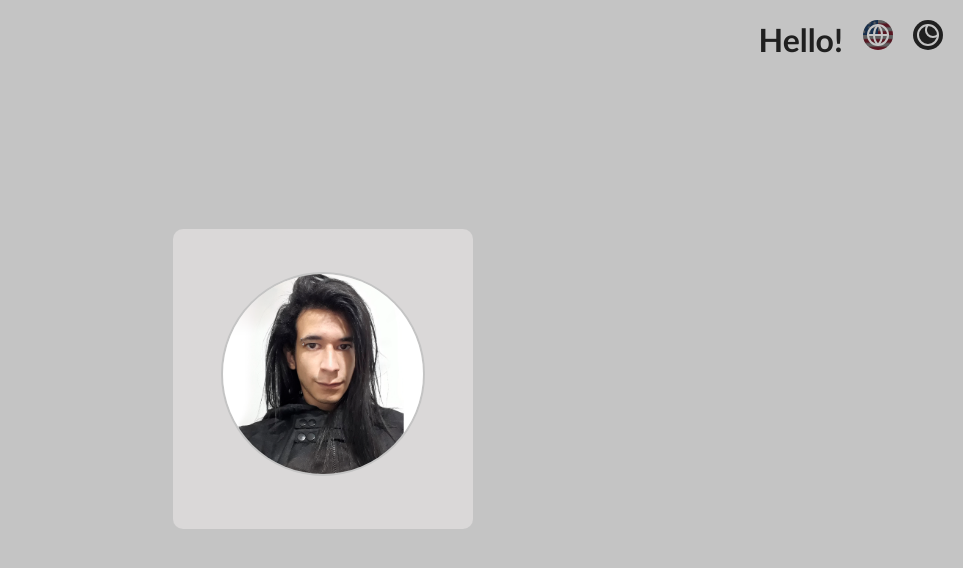
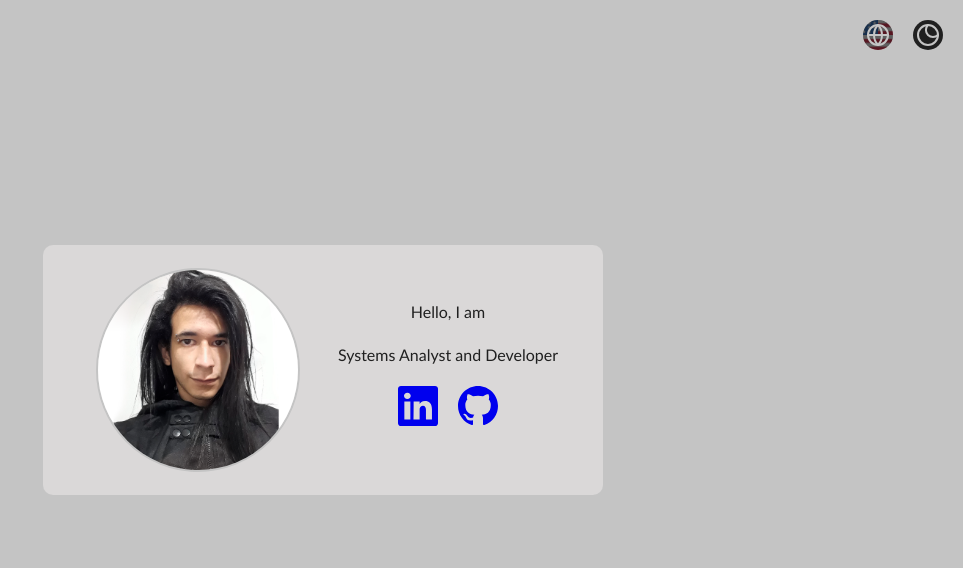
Before and after one commit to matheu5leone/portfolio, a Next.js app: page /portfolio/ in a window 1280 px wide. Shown: the top 568 px of the page, without its empty margins (317-1280 px from the left). Built offline with nearby package versions, Linux system fonts and the light colour scheme.

Commit message:
update about and languages

```diff
--- a/src/components/about/About.tsx
+++ b/src/components/about/About.tsx
@@ -1,8 +1,12 @@
 import style from "@/components/about/about.module.css";
 import Image from "next/image";
+import LanguageTokens from "../intl/Languages";
 
-export default function About() {
+interface AboutProps {
+  languageToken: LanguageTokens;
+}
 
+const About: React.FC<AboutProps> = ({ languageToken }) => {
   const WORLD = process.env.NEXT_PUBLIC_WORLD;
 
   return (
@@ -13,19 +17,41 @@
             <Image
               className={style.avatar}
               src="/portfolio/profilePic.png"
-                            alt="Matheus Leone"
+              alt={languageToken.getGreetings()}
               width={217}
               height={245}
               priority
             />
           </div>
-                    <b className={style.container}>{WORLD}</b>
         </div>
         <div className={style.textModule}>
-                    {/*  <b className={style.container}>{WORLD}</b> */}
+          <p className={style.greetings}>{languageToken.getGreetings()}</p>
+          <b className={style.name}>{WORLD}</b>
+          <p className={style.role}>{languageToken.getRole()}</p>
+          <div className={style.iconsSocial}>
+            <a
+              href="https://www.linkedin.com/in/matheus-leone-sp/"
+              target="_blank"
+              rel="noopener noreferrer"
+            >
+              <svg xmlns="http://www.w3.org/2000/svg" width="40" height="40" fill="currentColor" viewBox="0 0 16 16">
+                <path d="M0 1.146C0 .513.526 0 1.175 0h13.65C15.474 0 16 .513 16 1.146v13.708c0 .633-.526 1.146-1.175 1.146H1.175C.526 16 0 15.487 0 14.854zm4.943 12.248V6.169H2.542v7.225zm-1.2-8.212c.837 0 1.358-.554 1.358-1.248-.015-.709-.52-1.248-1.342-1.248S2.4 3.226 2.4 3.934c0 .694.521 1.248 1.327 1.248zm4.908 8.212V9.359c0-.216.016-.432.08-.586.173-.431.568-.878 1.232-.878.869 0 1.216.662 1.216 1.634v3.865h2.401V9.25c0-2.22-1.184-3.252-2.764-3.252-1.274 0-1.845.7-2.165 1.193v.025h-.016l.016-.025V6.169h-2.4c.03.678 0 7.225 0 7.225z" />
+              </svg>
+            </a>
+            <a
+              href="https://github.com/matheu5leone"
+              target="_blank"
+              rel="noopener noreferrer"
+            >
+              <svg xmlns="http://www.w3.org/2000/svg" width="40" height="40" fill="currentColor" viewBox="0 0 16 16">
+                <path d="M8 0C3.58 0 0 3.58 0 8c0 3.54 2.29 6.53 5.47 7.59.4.07.55-.17.55-.38 0-.19-.01-.82-.01-1.49-2.01.37-2.53-.49-2.69-.94-.09-.23-.48-.94-.82-1.13-.28-.15-.68-.52-.01-.53.63-.01 1.08.58 1.23.82.72 1.21 1.87.87 2.33.66.07-.52.28-.87.51-1.07-1.78-.2-3.64-.89-3.64-3.95 0-.87.31-1.59.82-2.15-.08-.2-.36-1.02.08-2.12 0 0 .67-.21 2.2.82.64-.18 1.32-.27 2-.27s1.36.09 2 .27c1.53-1.04 2.2-.82 2.2-.82.44 1.1.16 1.92.08 2.12.51.56.82 1.27.82 2.15 0 3.07-1.87 3.75-3.65 3.95.29.25.54.73.54 1.48 0 1.07-.01 1.93-.01 2.2 0 .21.15.46.55.38A8.01 8.01 0 0 0 16 8c0-4.42-3.58-8-8-8" />
+              </svg>
+            </a>
+          </div>
         </div>
       </div>
     </main>
   );
+};
 
-}
+export default About;
--- a/src/components/about/about.module.css
+++ b/src/components/about/about.module.css
@@ -6,8 +6,8 @@
 
 }
 .modules{
-    height: 300px;
-    width: 300px;
+    height: 250px;
+    width: 560px;
     display: flex;
     justify-content: center;
     align-items: center;
@@ -20,6 +20,7 @@
     box-shadow: 0px 20px 40px rgba(71, 71, 71, 0.212);
 }
 .avatarModule{
+    width: 250px;
     display: flex;
     justify-content: center;
     align-items: center;
@@ -27,9 +28,13 @@
     gap: 10px;
 }
 .textModule{
+    width: 250px;
+    height: 200px;
     display: flex;
     justify-content: center;
     align-items: center;
+    flex-direction: column;
+    gap: 12px;
 }
 .avatarBox{
     width: 200px;
@@ -44,3 +49,23 @@
 .avatar {
     object-fit: cover; /* Faz a imagem cobrir a área da div, cortando se necessário */
 }
+.greetings{
+    font-size: 16px;
+}
+.name{
+    font-size: 26px;
+}
+.role{
+    font-size: 16px;
+}
+.iconsSocial a:visited {
+    color: inherit; /* Mantém a cor herdada do link não visitado */
+    text-decoration: none; /* Remove a decoração de texto */
+}
+.iconsSocial svg{
+    padding: 10px;
+    transition: 0.3s ease;
+}
+.iconsSocial svg:hover{
+    filter: drop-shadow(0 0 5px rgba(125, 251, 255, 0.637));
+}
--- a/src/components/intl/En.ts
+++ b/src/components/intl/En.ts
@@ -7,6 +7,12 @@
 
         return "Hello!"
     }
+    getGreetings(): string {
+        return "Hello, I am"
+    }
+    getRole(): string {
+        return "Systems Analyst and Developer"
+    }
 
 }
 
--- a/src/components/intl/Languages.ts
+++ b/src/components/intl/Languages.ts
@@ -1,6 +1,6 @@
 interface LanguageTokens{
-
     getHello() : string
-
+    getGreetings() : string
+    getRole() : string
 }
 export default LanguageTokens
--- a/src/components/intl/Pt.ts
+++ b/src/components/intl/Pt.ts
@@ -7,6 +7,13 @@
 
         return "Olá!"
     }
+    getGreetings(): string {
+        return "Olá, eu sou"
+    }
+    getRole(): string {
+        return "Analista de Sistemas e Desenvolvedor"
+    }
+
 
 }
 
--- a/src/components/navbar/Navbar.tsx
+++ b/src/components/navbar/Navbar.tsx
@@ -1,19 +1,21 @@
 import style from "@/components/navbar/navbar.module.css";
-import { useEffect, useState, useMemo } from "react";
+import { useEffect, useState } from "react";
 import { Eclipse, Globe } from "lucide-react";
 import Image from "next/image";
-import En from "../intl/En";
-import Pt from "../intl/Pt";
 
-export default function Navbar() {
+interface LanguageToken {
+  getHello: () => string;
+}
+
+interface NavbarProps {
+  language: boolean;
+  switchLanguage: () => void;
+  languageToken: LanguageToken;
+}
+
+export default function Navbar({ language, switchLanguage, languageToken }: NavbarProps) {
   const [theme, setTheme] = useState<string | null>(null);
-  const [isEnglish, setLanguage] = useState(true);
-
-  const languageToken = useMemo(() => {
-    return isEnglish ? new En() : new Pt()
-  }, [isEnglish]);
-
-  const switchLanguage = () => setLanguage(!isEnglish);
+  const isEnglish = language;
 
   useEffect(() => {
     const savedTheme = localStorage.getItem("theme") || "light";
@@ -32,7 +34,7 @@
 
   return (
     <main className={style.navbar}>
-      <h1>{languageToken.getHello()}</h1>
+      {/* <h1>{languageToken.getHello()}</h1> */}
       <button className={style.btnTheme} onClick={switchLanguage}>
         <div className={style.flagContainer}>
           <Image
--- a/src/pages/index.tsx
+++ b/src/pages/index.tsx
@@ -1,13 +1,24 @@
 import style from "@/styles/Home.module.css";
 import Navbar from "@/components/navbar/Navbar";
 import About from "@/components/about/About";
+import En from "@/components/intl/En";
+import Pt from "@/components/intl/Pt";
+import { useState, useMemo } from "react";
 
 export default function Home() {
+  const [isEnglish, setLanguage] = useState<boolean>(true);
+
+  const languageToken = useMemo(() => {
+    return isEnglish ? new En() : new Pt();
+  }, [isEnglish]);
+
+  const switchLanguage = () => setLanguage(!isEnglish);
+
   return (
     <div className={style.container}>
-      <Navbar />
+      <Navbar language={isEnglish} switchLanguage={switchLanguage} languageToken={languageToken} />
       <section className={style.sectionAbout}>
-        <About />
+        <About languageToken={languageToken} />
       </section>
     </div>
   );
```
Lines whose indentation alone changed are shown as unchanged.
